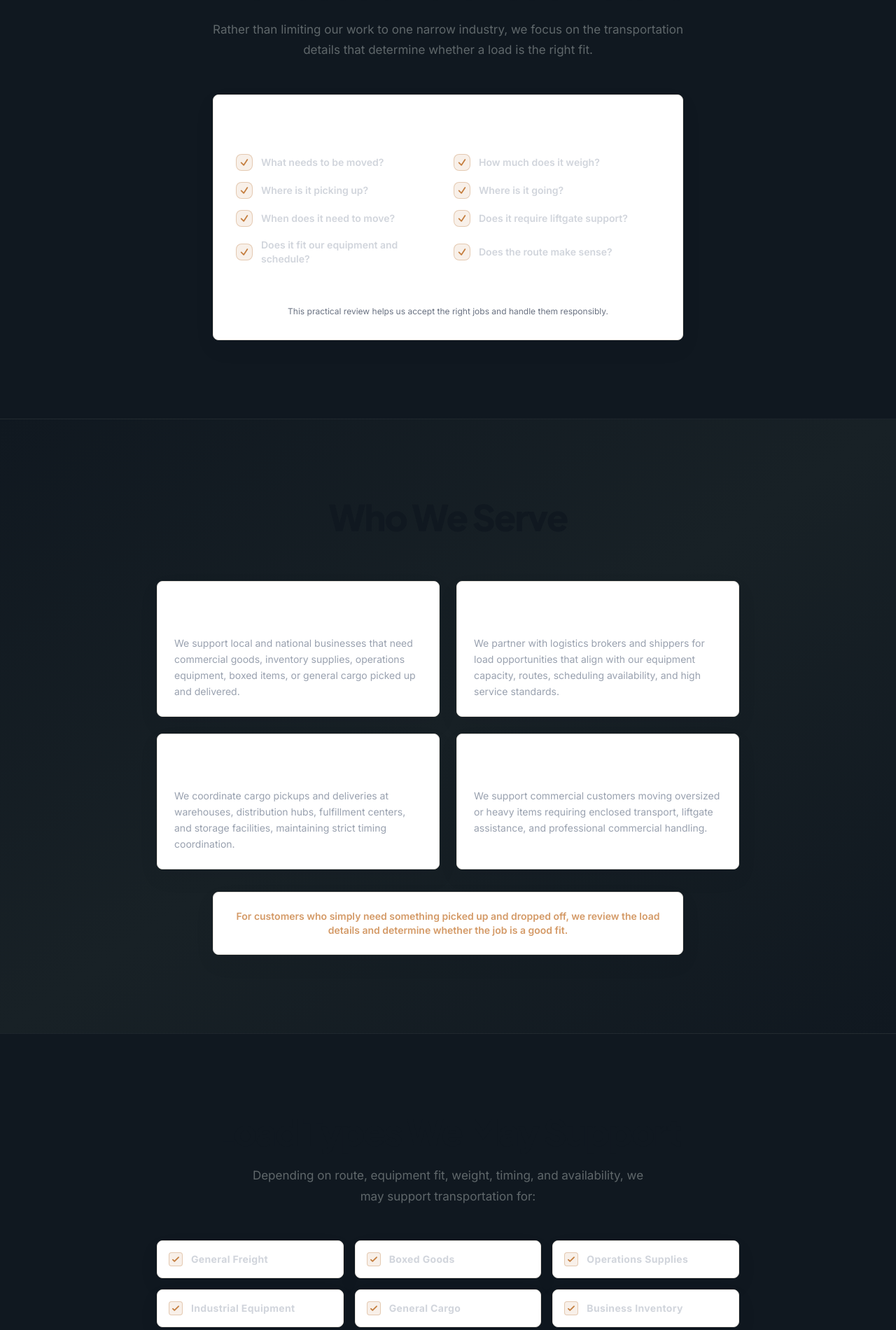
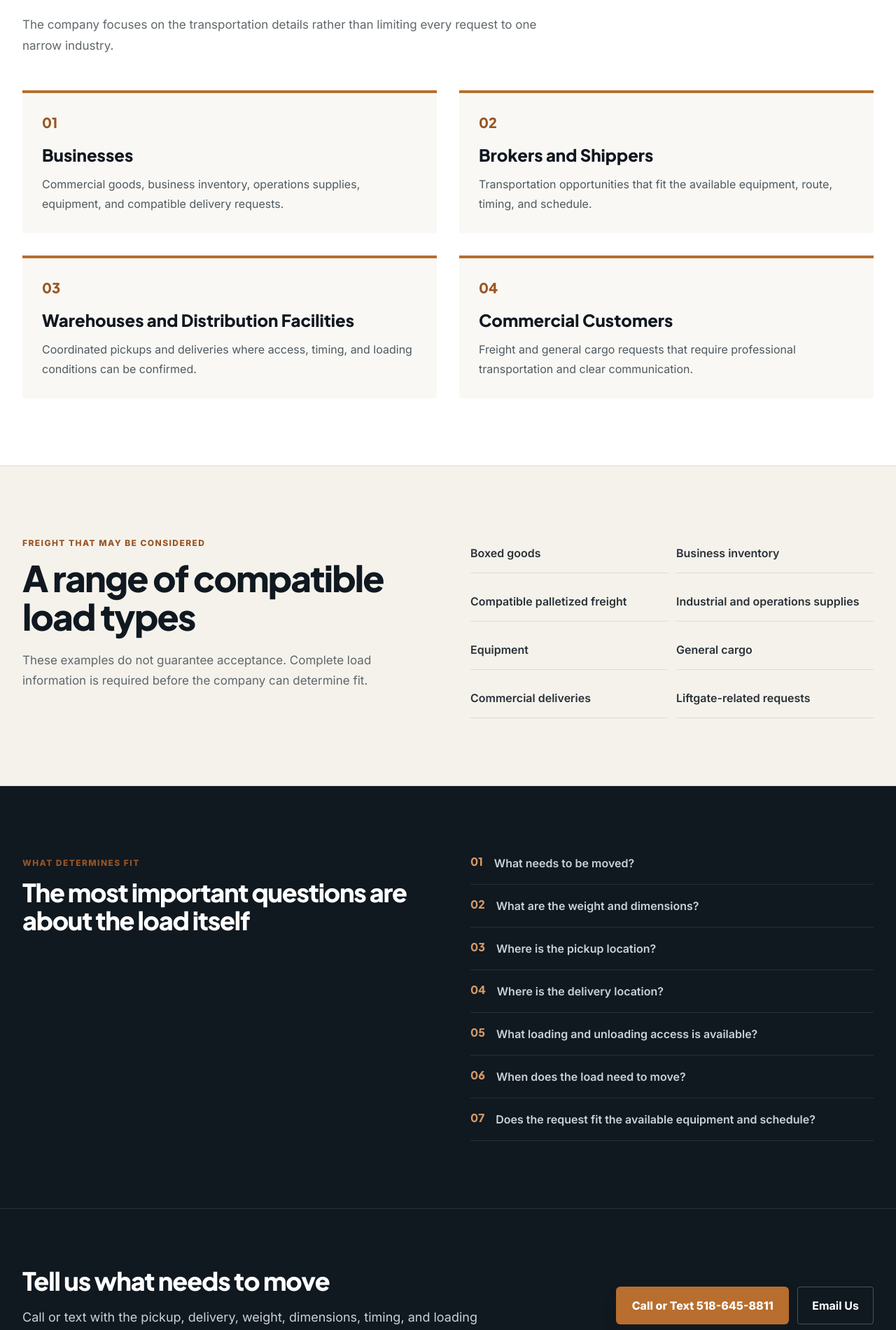
Before and after one commit to dev-in-portfolio/A-Reliable, a Next.js app: page /customers-loads in a window 1280 px wide. Shown: the part 860-2760 px from the top of the page at 70% size. Built offline with nearby package versions, Linux system fonts and the light colour scheme.

Commit message:
redesign: simplify customers and loads page

```diff
--- a/src/app/customers-loads/page.tsx
+++ b/src/app/customers-loads/page.tsx
@@ -3,152 +3,109 @@ import PageHero from "@/components/PageHero"
 import CTASection from "@/components/CTASection"
 
 export const metadata: Metadata = {
-  title: "Customers & Loads We Serve | Freight & General Cargo Transport",
+  title: "Customers and Freight We Support",
   description:
-    "Serving businesses, brokers, shippers, warehouses, commercial customers, and customers needing reliable freight and general cargo transportation.",
+    "Transportation support for businesses, brokers, shippers, warehouses, commercial customers, and compatible freight requests.",
 }
+
+const customers = [
+  ["Businesses", "Commercial goods, business inventory, operations supplies, equipment, and compatible delivery requests."],
+  ["Brokers and Shippers", "Transportation opportunities that fit the available equipment, route, timing, and schedule."],
+  ["Warehouses and Distribution Facilities", "Coordinated pickups and deliveries where access, timing, and loading conditions can be confirmed."],
+  ["Commercial Customers", "Freight and general cargo requests that require professional transportation and clear communication."],
+]
+
+const freightTypes = [
+  "Boxed goods",
+  "Business inventory",
+  "Compatible palletized freight",
+  "Industrial and operations supplies",
+  "Equipment",
+  "General cargo",
+  "Commercial deliveries",
+  "Liftgate-related requests",
+]
+
+const fitQuestions = [
+  "What needs to be moved?",
+  "What are the weight and dimensions?",
+  "Where is the pickup location?",
+  "Where is the delivery location?",
+  "What loading and unloading access is available?",
+  "When does the load need to move?",
+  "Does the request fit the available equipment and schedule?",
+]
 
 export default function CustomersLoadsPage() {
   return (
     <>
       <PageHero
-        title="Serving Customers Who Need Freight and General Cargo Moved Reliably"
-        description="A Reliable Trucking Company supports customers who need dependable freight transportation, load pickup, and delivery service. We serve businesses, brokers, shippers, warehouses, commercial customers, and customers who need goods or general cargo transported from one location to another."
-        canvasType="lattice"
+        title="Customers and Freight We Support"
+        description="A Reliable Trucking Company works with businesses, brokers, shippers, warehouses, distribution facilities, commercial customers, and others who need compatible freight transported."
       />
 
-      {/* Details intro */}
-      <section className="py-20 sm:py-28 relative overflow-hidden bg-navy-950">
-        <div className="absolute inset-0 bg-grid-pattern opacity-10 pointer-events-none" />
-        <div className="mx-auto max-w-4xl px-4 sm:px-6 lg:px-8 relative z-10">
-          <div className="text-center mb-12">
-            <span className="text-xs font-bold uppercase tracking-widest text-brand-400 px-3 py-1 rounded-full bg-brand-500/5 border border-brand-500/10">
-              Operational Criteria
-            </span>
-            <h2 className="mt-4 section-heading">We Focus on the Load Details</h2>
-            <p className="section-subheading max-w-2xl mx-auto">
-              Rather than limiting our work to one narrow industry, we focus on the transportation
-              details that determine whether a load is the right fit.
+      <section className="bg-white py-16 sm:py-20 lg:py-24">
+        <div className="container-shell">
+          <div className="max-w-3xl">
+            <span className="eyebrow">Who we work with</span>
+            <h2 className="section-heading mt-3">Transportation support for practical business and freight needs</h2>
+            <p className="section-subheading">
+              The company focuses on the transportation details rather than limiting every request to one narrow industry.
             </p>
           </div>
 
-          <div className="glass-card p-8 rounded-3xl border border-white/10 max-w-2xl mx-auto">
-            <h3 className="text-lg font-bold text-white font-heading tracking-wide mb-6">
-              The most important questions are:
-            </h3>
-            <div className="grid grid-cols-1 sm:grid-cols-2 gap-4">
-              {[
-                "What needs to be moved?",
-                "How much does it weigh?",
-                "Where is it picking up?",
-                "Where is it going?",
-                "When does it need to move?",
-                "Does it require liftgate support?",
-                "Does it fit our equipment and schedule?",
-                "Does the route make sense?",
-              ].map((item) => (
-                <div key={item} className="flex items-center gap-3">
-                  <span className="flex h-6 w-6 items-center justify-center rounded-lg bg-brand-500/10 border border-brand-500/30 text-brand-400 flex-shrink-0">
-                    <svg className="h-3.5 w-3.5" fill="none" viewBox="0 0 24 24" strokeWidth="3" stroke="currentColor">
-                      <path strokeLinecap="round" strokeLinejoin="round" d="M4.5 12.75l6 6 9-13.5" />
-                    </svg>
-                  </span>
-                  <span className="text-sm text-gray-300 font-semibold">{item}</span>
-                </div>
-              ))}
-            </div>
-            <p className="mt-8 text-center text-xs text-gray-500 border-t border-white/5 pt-6">
-              This practical review helps us accept the right jobs and handle them responsibly.
-            </p>
+          <div className="mt-12 grid gap-8 md:grid-cols-2">
+            {customers.map(([title, description], index) => (
+              <article key={title} className="border-t-4 border-brand-500 bg-warm-50 p-7">
+                <span className="font-heading text-xl font-extrabold text-brand-600">0{index + 1}</span>
+                <h3 className="mt-4 font-heading text-2xl font-extrabold text-navy-950">{title}</h3>
+                <p className="mt-3 leading-7 text-navy-600">{description}</p>
+              </article>
+            ))}
           </div>
         </div>
       </section>
 
-      {/* Who We Serve Grid */}
-      <section className="bg-gradient-to-br from-navy-950 via-navy-900 to-navy-950 py-20 sm:py-28 border-y border-white/5 relative overflow-hidden">
-        <div className="absolute inset-0 bg-grid-pattern opacity-15 pointer-events-none" />
-        <div className="mx-auto max-w-4xl px-4 sm:px-6 lg:px-8 relative z-10">
-          <div className="text-center mb-16">
-            <h2 className="section-heading">Who We Serve</h2>
-          </div>
-
-          <div className="grid grid-cols-1 sm:grid-cols-2 gap-6">
-            {[
-              {
-                title: "Businesses",
-                desc: "We support local and national businesses that need commercial goods, inventory supplies, operations equipment, boxed items, or general cargo picked up and delivered.",
-              },
-              {
-                title: "Brokers & Shippers",
-                desc: "We partner with logistics brokers and shippers for load opportunities that align with our equipment capacity, routes, scheduling availability, and high service standards.",
-              },
-              {
-                title: "Warehouses & Distribution",
-                desc: "We coordinate cargo pickups and deliveries at warehouses, distribution hubs, fulfillment centers, and storage facilities, maintaining strict timing coordination.",
-              },
-              {
-                title: "Commercial Customers",
-                desc: "We support commercial customers moving oversized or heavy items requiring enclosed transport, liftgate assistance, and professional commercial handling.",
-              },
-            ].map((srv) => (
-              <div key={srv.title} className="glass-card p-6 rounded-2xl border border-white/5">
-                <h3 className="text-lg font-bold text-white font-heading tracking-wide border-b border-white/5 pb-3 mb-3">{srv.title}</h3>
-                <p className="text-sm text-gray-400 leading-relaxed">{srv.desc}</p>
-              </div>
-            ))}
-          </div>
-
-          <div className="mt-8 glass-container border-white/5 rounded-2xl p-6 text-center max-w-2xl mx-auto">
-            <p className="text-sm text-brand-300 font-semibold">
-              For customers who simply need something picked up and dropped off, we review the load
-              details and determine whether the job is a good fit.
+      <section className="border-y border-navy-950/10 bg-warm-100 py-16 sm:py-20 lg:py-24">
+        <div className="container-shell grid gap-10 lg:grid-cols-2 lg:gap-16">
+          <div>
+            <span className="eyebrow">Freight that may be considered</span>
+            <h2 className="section-heading mt-3">A range of compatible load types</h2>
+            <p className="section-subheading">
+              These examples do not guarantee acceptance. Complete load information is required before the company can determine fit.
             </p>
           </div>
+          <ul className="grid gap-3 sm:grid-cols-2">
+            {freightTypes.map((item) => (
+              <li key={item} className="border-b border-navy-950/10 py-4 font-semibold text-navy-800">{item}</li>
+            ))}
+          </ul>
         </div>
       </section>
 
-      {/* Load Types */}
-      <section className="py-20 sm:py-28 bg-navy-950">
-        <div className="mx-auto max-w-4xl px-4 sm:px-6 lg:px-8">
-          <div className="text-center mb-12">
-            <h2 className="section-heading">Load Types We May Support</h2>
-            <p className="section-subheading max-w-xl mx-auto">
-              Depending on route, equipment fit, weight, timing, and availability, we may support
-              transportation for:
-            </p>
+      <section className="bg-navy-950 py-16 text-white sm:py-20 lg:py-24">
+        <div className="container-shell grid gap-10 lg:grid-cols-2 lg:gap-16">
+          <div>
+            <span className="eyebrow text-brand-300">What determines fit</span>
+            <h2 className="mt-3 font-heading text-3xl font-extrabold tracking-[-0.035em] text-white sm:text-4xl">
+              The most important questions are about the load itself
+            </h2>
           </div>
-
-          <div className="grid grid-cols-2 sm:grid-cols-3 gap-4">
-            {[
-              "General Freight",
-              "Boxed Goods",
-              "Operations Supplies",
-              "Industrial Equipment",
-              "General Cargo",
-              "Business Inventory",
-              "Commercial Shipments",
-              "Palletized Shipments",
-              "Liftgate-Required Loads",
-            ].map((item) => (
-              <div key={item} className="glass-card p-4 rounded-xl border border-white/5 flex items-center gap-3">
-                <span className="flex h-5 w-5 items-center justify-center rounded bg-brand-500/10 border border-brand-500/30 text-brand-400 flex-shrink-0">
-                  <svg className="h-3.5 w-3.5" fill="none" viewBox="0 0 24 24" strokeWidth="3" stroke="currentColor">
-                    <path strokeLinecap="round" strokeLinejoin="round" d="M5 13l4 4L19 7" />
-                  </svg>
-                </span>
-                <span className="text-xs sm:text-sm text-gray-300 font-bold tracking-wide">{item}</span>
-              </div>
+          <ol className="space-y-4">
+            {fitQuestions.map((question, index) => (
+              <li key={question} className="flex gap-4 border-b border-white/10 pb-4 text-navy-200">
+                <span className="font-heading font-extrabold text-brand-300">{String(index + 1).padStart(2, "0")}</span>
+                <span className="font-semibold leading-7">{question}</span>
+              </li>
             ))}
-          </div>
-          <p className="mt-8 text-center text-xs text-gray-500">
-            All load requests are reviewed before acceptance to ensure safety and quality of service.
-          </p>
+          </ol>
         </div>
       </section>
 
       <CTASection
-        heading="Tell Us What Needs to Move"
-        body="Call or text A Reliable Trucking Company to discuss your load and find out if it fits our equipment and schedule."
+        heading="Tell us what needs to move"
+        body="Call or text with the pickup, delivery, weight, dimensions, timing, and loading information available."
+        showEmail
       />
     </>
   )
```
